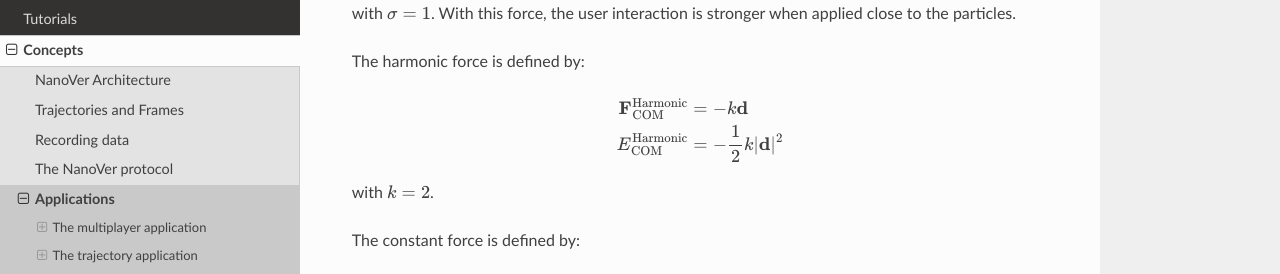
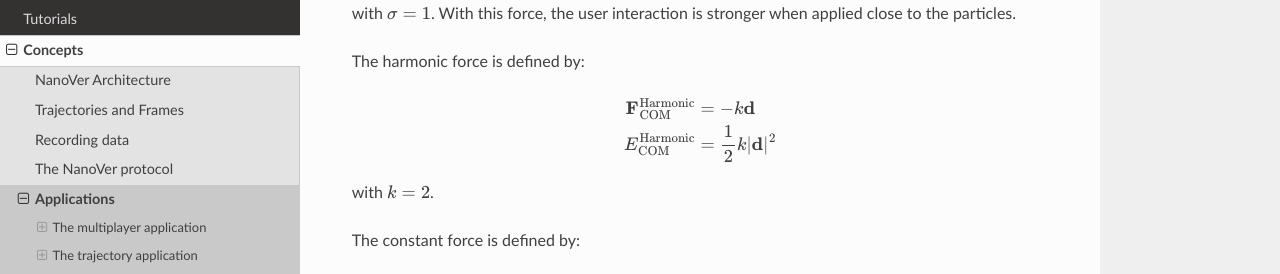
Before and after one commit to IRL2/nanover-docs, a Sphinx documentation site: the page built from source/concepts/applications.rst, in a window 1280 px wide and 900 px high, scrolled down 11302 px. Shown: the part 162-436 px from the top of the window. Built offline with Sphinx 7.4.7 and the Read the Docs theme 2.0.0, drawn with Linux system fonts in a browser that asks for light colours; pages that are not in the unit, such as notebooks, are missing from menus.

```diff
--- a/source/concepts/applications.rst
+++ b/source/concepts/applications.rst
@@ -615,7 +615,7 @@ The harmonic force is defined by:
 
    \begin{align}
    \mathbf{F}_{\text{COM}}^{\text{Harmonic}} &= -k \mathbf{d} \\
-   E_{\text{COM}}^{\text{Harmonic}} &= - \frac{1}{2}k| \mathbf{d} |^2
+   E_{\text{COM}}^{\text{Harmonic}} &=  \frac{1}{2}k| \mathbf{d} |^2
    \end{align}
 
 with :math:`k = 2`.
```
